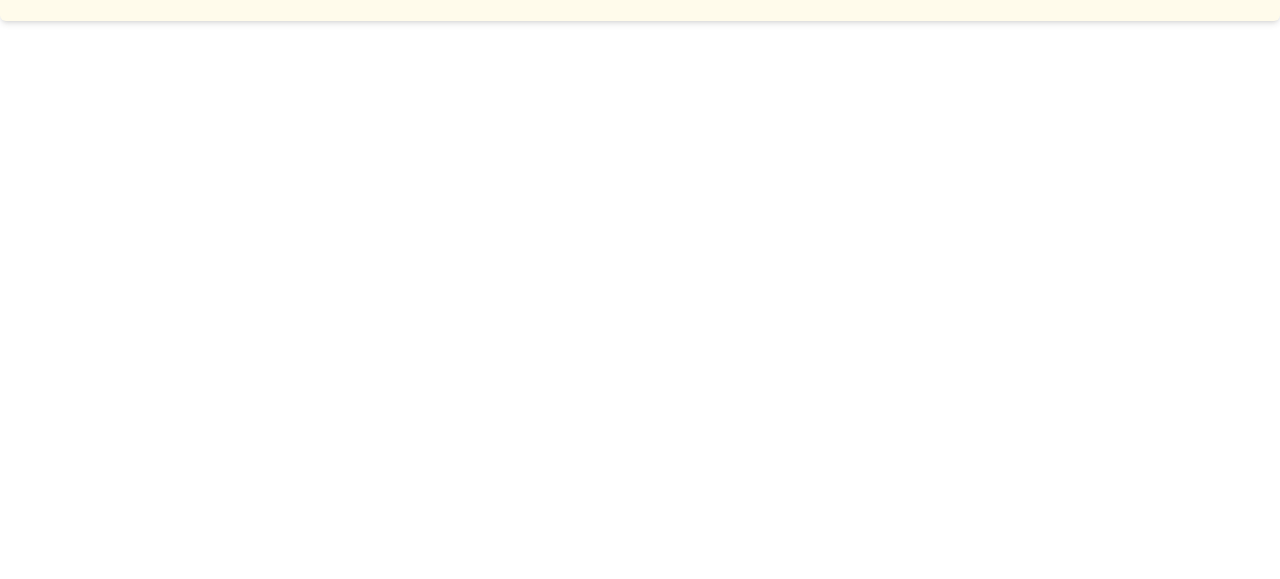
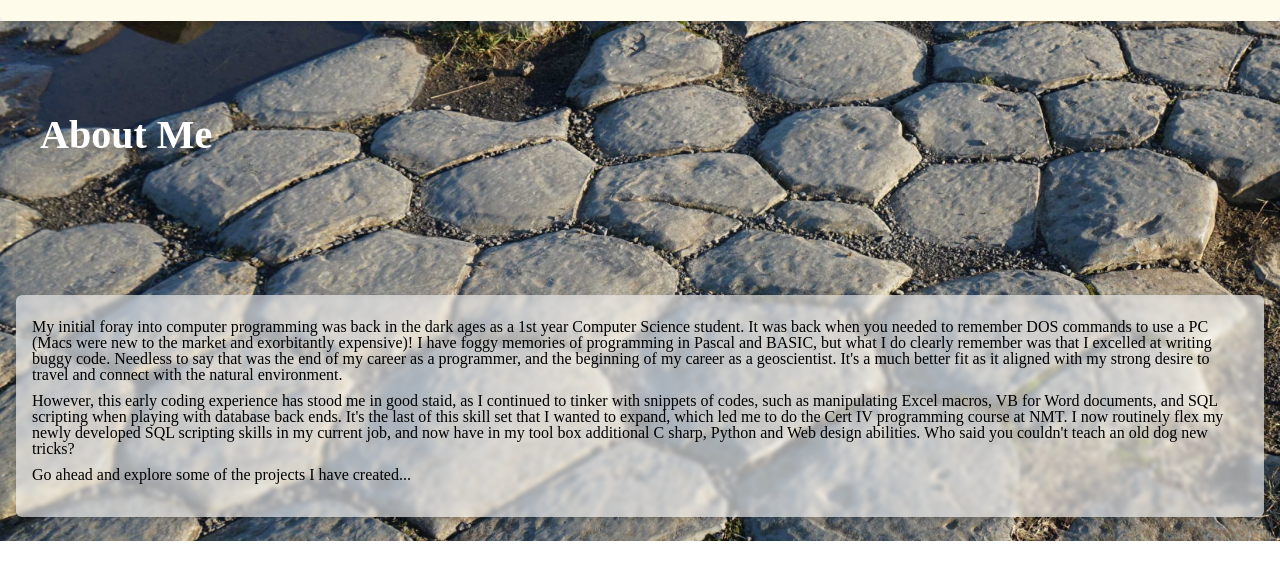
Before and after one commit to ALP2023/C4Prog-WT-PROJ-AP, a website built with Parcel: page about.html in a window 1280 px wide. Shown: the part 75-654 px from the top of the page. Built offline with nearby package versions, Linux system fonts and the light colour scheme.

Commit message:
feat: About me page implement header.

```diff
--- a/about.html
+++ b/about.html
@@ -8,7 +8,6 @@
     <link rel="stylesheet" href="assets/css/site.css" >
     <title>About Me</title>
 </head>
-
 <body class="font-eras-light">
     <header class="bg-amber-50 py-6 px-4 rounded-md shadow-md sticky top-0 z-50">
         <nav class="flex justify-around items-center">
@@ -26,7 +25,32 @@
                 <span class="icon-text hover:text-amber-600">Projects</span></a>
         </nav>
     </header>
-
-
+    <main class=" py-6 px-4" style="background-image: url(assets/img/columnar-basalt.jpg); background-size: 100% auto; background-position: center;">
+       <section>
+           <div>
+               <section class="bg-cover bg-center rounded-md shadow-md custom-section">
+                   <div class="flex flex-col items-left ml-6 ">
+                            <h1 class="font-eras2 font-bold text-white custom-font-title" >About Me</h1>
+                   </div>
+               </section>
+    <!-- Blurb -->
+                <section class="py-6 px-4 rounded-md shadow-md custom-container">
+                    <p style = "margin-bottom: 10px;">My initial foray into computer programming was back in the dark ages as a 1st year
+        Computer Science student. It was back when you needed to remember DOS commands to use a PC (Macs were new to the
+        market and exorbitantly  expensive)! I have foggy memories of programming in Pascal and BASIC, but what I do clearly
+        remember was that I excelled at writing buggy code. Needless to say that was the end of my career as a programmer,
+        and the beginning of my career as a geoscientist. It's a much better fit as it aligned with my strong desire to
+        travel and connect with the natural environment.</p>
+                    <p style = "margin-bottom: 10px;">However, this early coding experience has stood me in good staid, as I continued to
+        tinker with snippets of codes, such as manipulating Excel macros, VB for Word documents, and SQL scripting
+        when playing with database back ends. It's the last of this skill set that I wanted to expand, which led me to do
+        the Cert IV programming course at NMT. I now routinely flex my newly developed SQL scripting skills in my current job,
+        and now have in my tool box additional C sharp, Python and Web design abilities. Who said you couldn't teach an
+        old dog new tricks?</p>
+                    <p style = "margin-bottom: 10px;">Go ahead and explore some of the projects I have created... </p>
+                </section>
+           </div>
+       </section>
+    </main>
 </body>
 </html>
--- a/assets/css/custom.css
+++ b/assets/css/custom.css
@@ -194,7 +194,11 @@ p {
     color: blue;
     text-decoration: underline;
 }
-
+/* Custom Styles specific for About.html*/
+.custom-container {
+    background-color: rgba(255, 255, 255, 0.6); /* White color with opacity*/
+    backdrop-filter: blur(2px); /* Adds a blur effect */
+}
 
 /* Media Query for Small Screens (e.g., Mobile) */
 @media screen and (max-width: 700px) {
```
Also changed, not shown: Project-ReadMe.md (+3 -2 lines), assets/img/columnar-basalt.jpg (added). Lines whose indentation alone changed are shown as unchanged.
